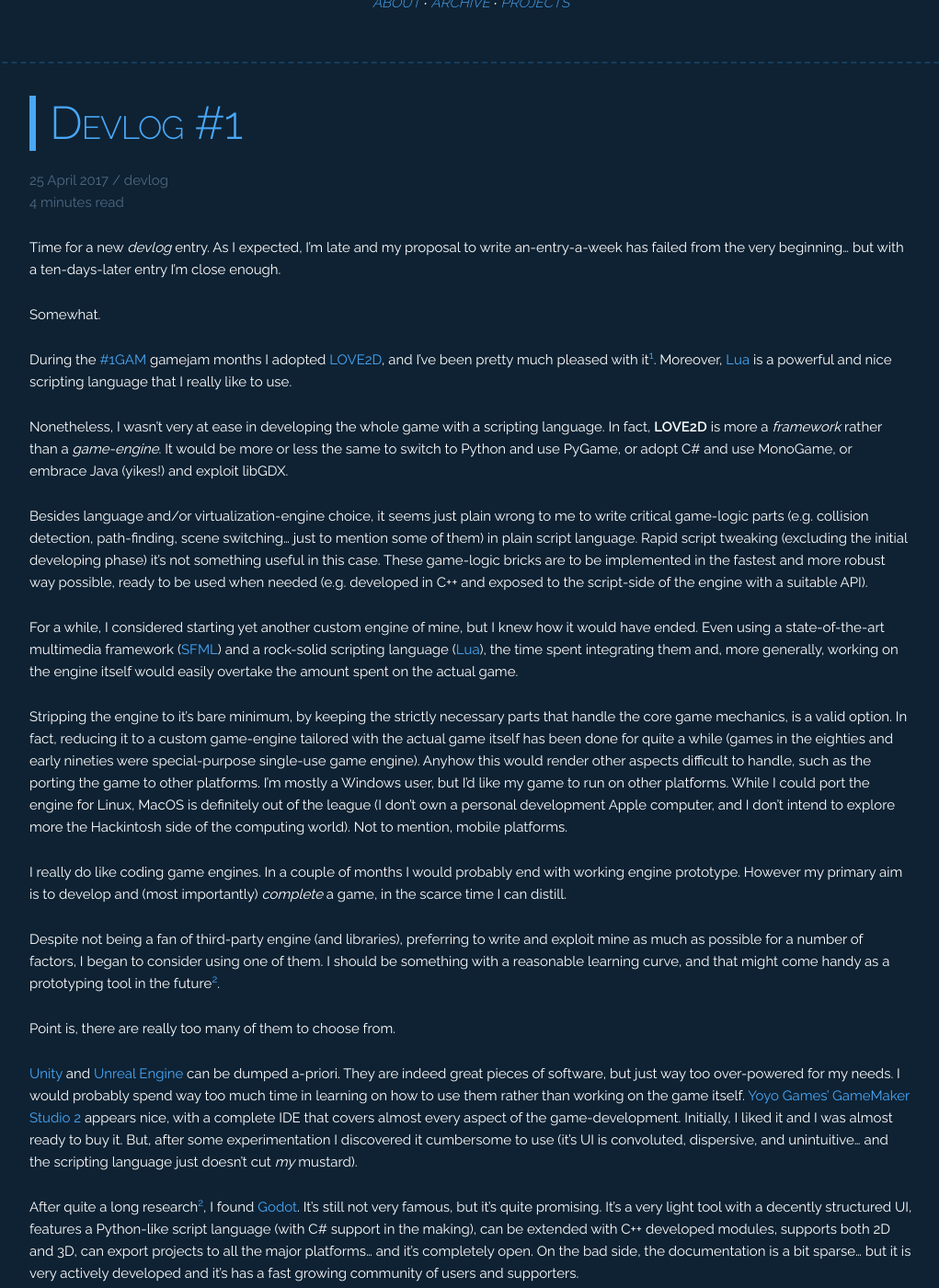
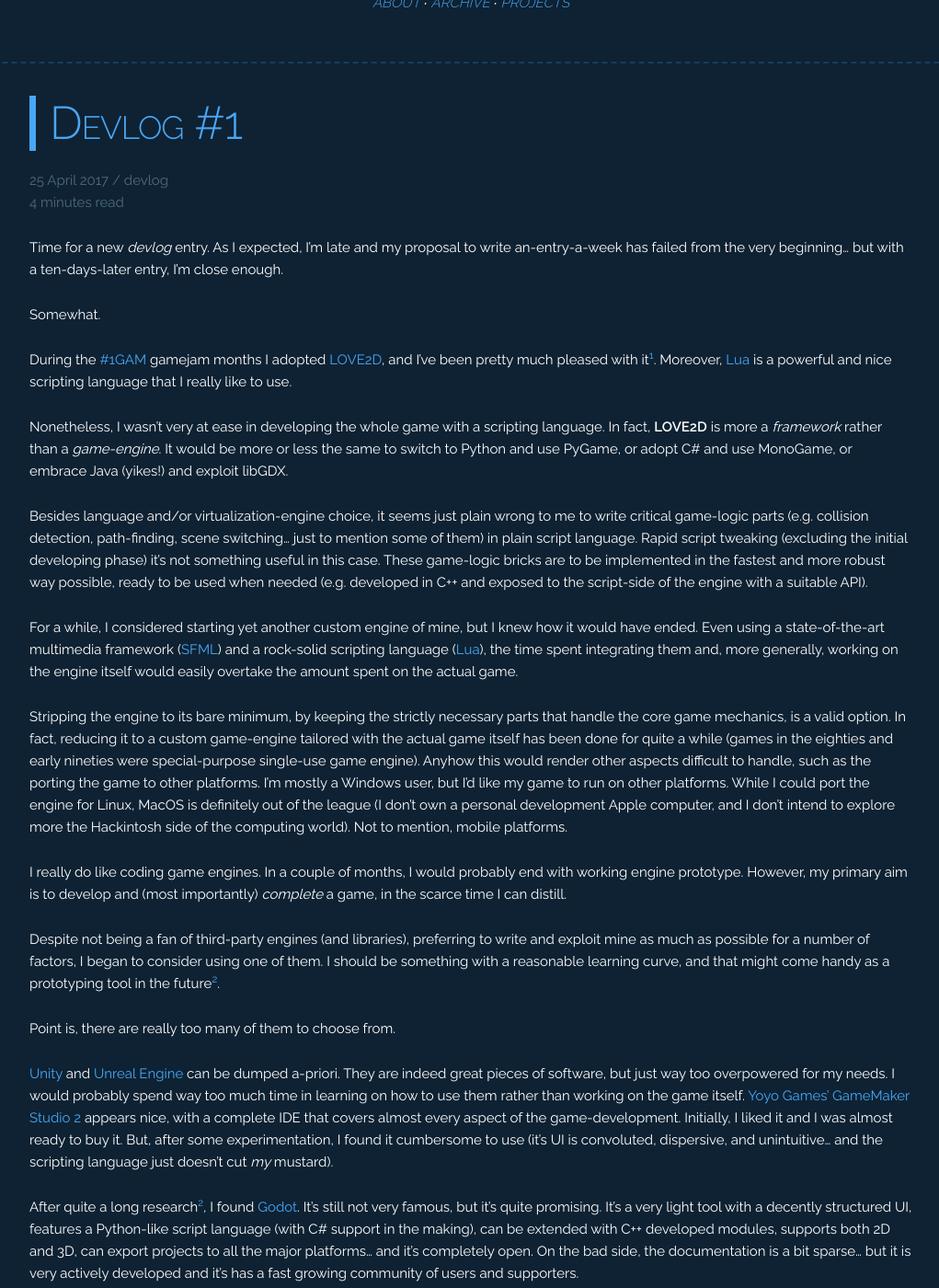
Before and after one commit to MarcoLizza/mode13h.dev, a Jekyll site: the page built from _posts/2017-04-25-devlog-1.md, in a window 1280 px wide and 1400 px high, scrolled down 308 px. Shown: the whole window at 92% size, without its empty margins (128-1149 px from the left). Built offline with Jekyll 4.4.1, drawn with Linux system fonts in a browser that asks for light colours; comment, search, counter and statistics services are not loaded.

Commit message:
Update 2017-04-25-devlog-1.md

```diff
--- a/_posts/2017-04-25-devlog-1.md
+++ b/_posts/2017-04-25-devlog-1.md
@@ -12,7 +12,7 @@
   - indiedev
   - gamedev
 ---
-Time for a new *devlog* entry. As I expected, I'm late and my proposal to write an-entry-a-week has failed from the very beginning... but with a ten-days-later entry I'm close enough.
+Time for a new *devlog* entry. As I expected, I'm late and my proposal to write an-entry-a-week has failed from the very beginning... but with a ten-days-later entry, I'm close enough.
 
 Somewhat.
 
@@ -24,15 +24,15 @@
 
 For a while, I considered starting yet another custom engine of mine, but I knew how it would have ended. Even using a state-of-the-art multimedia framework ([SFML](https://sfml.org)) and a rock-solid scripting language ([Lua](https://lua.org)), the time spent integrating them and, more generally, working on the engine itself would easily overtake the amount spent on the actual game.
 
-Stripping the engine to it's bare minimum, by keeping the strictly necessary parts that handle the core game mechanics, is a valid option. In fact, reducing it to a custom game-engine tailored with the actual game itself has been done for quite a while (games in the eighties and early nineties were special-purpose single-use game engine). Anyhow this would render other aspects difficult to handle, such as the porting the game to other platforms. I'm mostly a Windows user, but I'd like my game to run on other platforms. While I could port the engine for Linux, MacOS is definitely out of the league (I don't own a personal development Apple computer, and I don't intend to explore more the Hackintosh side of the computing world). Not to mention, mobile platforms.
+Stripping the engine to its bare minimum, by keeping the strictly necessary parts that handle the core game mechanics, is a valid option. In fact, reducing it to a custom game-engine tailored with the actual game itself has been done for quite a while (games in the eighties and early nineties were special-purpose single-use game engine). Anyhow this would render other aspects difficult to handle, such as the porting the game to other platforms. I'm mostly a Windows user, but I'd like my game to run on other platforms. While I could port the engine for Linux, MacOS is definitely out of the league (I don't own a personal development Apple computer, and I don't intend to explore more the Hackintosh side of the computing world). Not to mention, mobile platforms.
 
-I really do like coding game engines. In a couple of months I would probably end with working engine prototype. However my primary aim is to develop and (most importantly) *complete* a game, in the scarce time I can distill.
+I really do like coding game engines. In a couple of months, I would probably end with working engine prototype. However, my primary aim is to develop and (most importantly) *complete* a game, in the scarce time I can distill.
 
-Despite not being a fan of third-party engine (and libraries), preferring to write and exploit mine as much as possible for a number of factors, I began to consider using one of them. I should be something with a reasonable learning curve, and that might come handy as a prototyping tool in the future<sup>[2](#in_the_end)</sup>.
+Despite not being a fan of third-party engines (and libraries), preferring to write and exploit mine as much as possible for a number of factors, I began to consider using one of them. I should be something with a reasonable learning curve, and that might come handy as a prototyping tool in the future<sup>[2](#in_the_end)</sup>.
 
 Point is, there are really too many of them to choose from.
 
-[Unity](https://unity3d.com/) and [Unreal Engine](https://www.unrealengine.com) can be dumped a-priori. They are indeed great pieces of software, but just way too over-powered for my needs. I would probably spend way too much time in learning on how to use them rather than working on the game itself. [Yoyo Games' GameMaker Studio 2](http://www.yoyogames.com/gamemaker) appears nice, with a complete IDE that covers almost every aspect of the game-development. Initially, I liked it and I was almost ready to buy it. But, after some experimentation I discovered it cumbersome to use (it's UI is convoluted, dispersive, and unintuitive... and the scripting language just doesn't cut *my* mustard).
+[Unity](https://unity3d.com/) and [Unreal Engine](https://www.unrealengine.com) can be dumped a-priori. They are indeed great pieces of software, but just way too overpowered for my needs. I would probably spend way too much time in learning on how to use them rather than working on the game itself. [Yoyo Games' GameMaker Studio 2](http://www.yoyogames.com/gamemaker) appears nice, with a complete IDE that covers almost every aspect of the game-development. Initially, I liked it and I was almost ready to buy it. But, after some experimentation, I found it cumbersome to use (it's UI is convoluted, dispersive, and unintuitive... and the scripting language just doesn't cut *my* mustard).
 
 After quite a long research<sup>[2](#other_engines)</sup>, I found [Godot](https://godotengine.org). It's still not very famous, but it's quite promising. It's a very light tool with a decently structured UI, features a Python-like script language (with C# support in the making), can be extended with C++ developed modules, supports both 2D and 3D, can export projects to all the major platforms... and it's completely open. On the bad side, the documentation is a bit sparse... but it is very actively developed and it's has a fast growing community of users and supporters.
 
```
